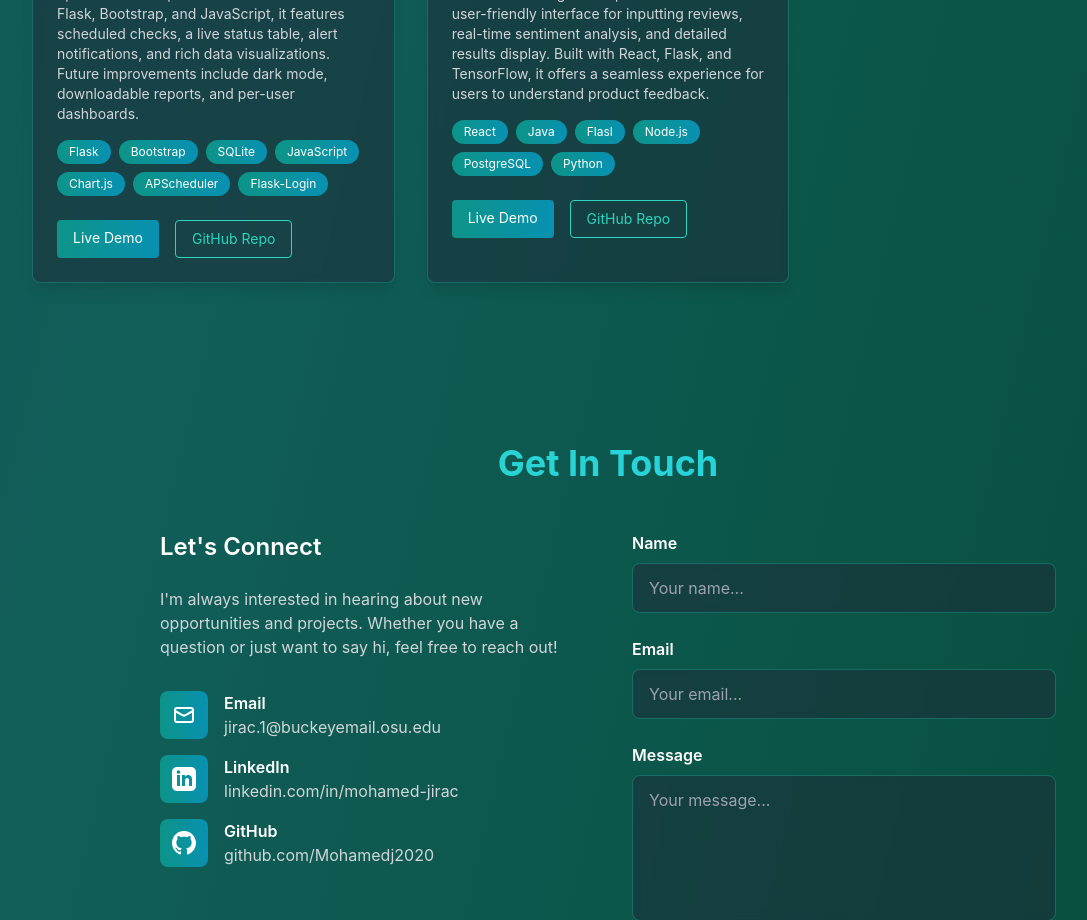
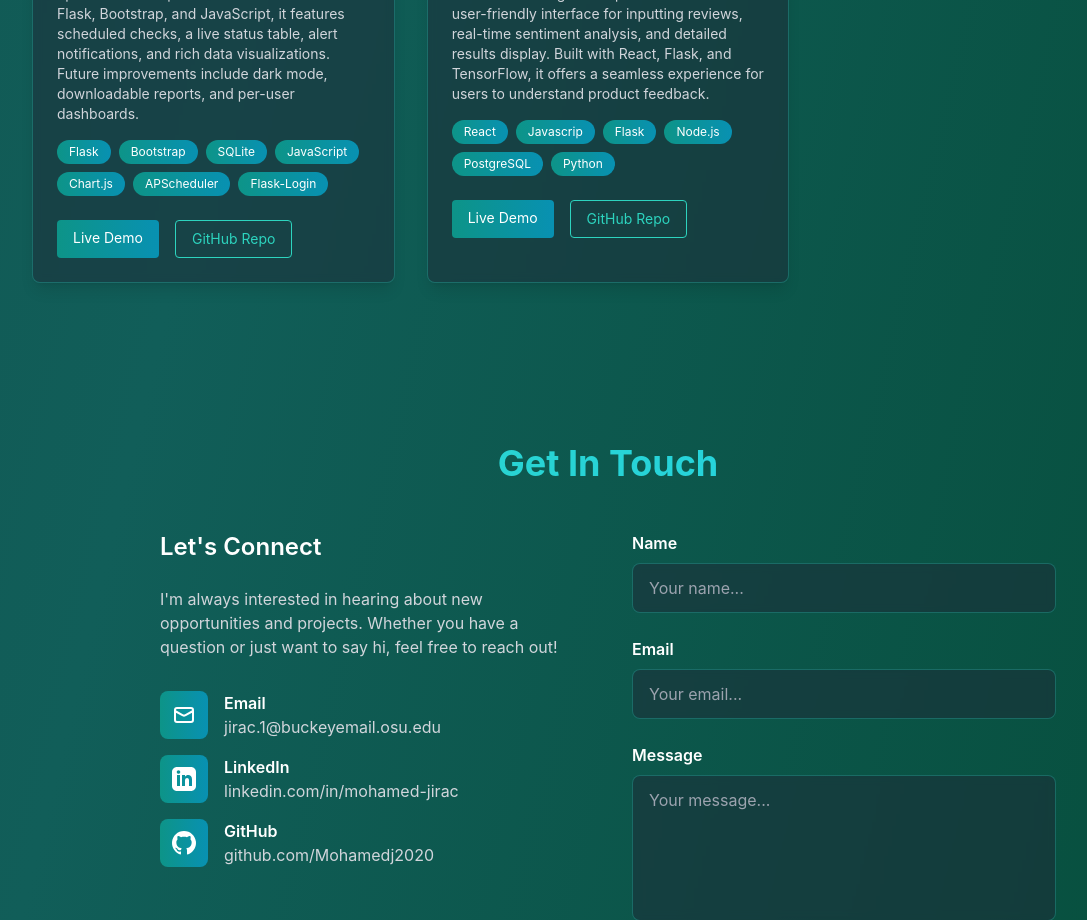
Before and after one commit to Mohamedj2020/PersonalPortfolio, a React (Create React App) app: page / in a window 1280 px wide. Shown: the part 4240-5160 px from the top of the page, without its empty margins (32-1119 px from the left). Built offline with nearby package versions, Linux system fonts and the light colour scheme; no server answers.

Commit message:
Update data.ts

```diff
--- a/src/data.ts
+++ b/src/data.ts
@@ -54,7 +54,7 @@ export const projectsData = [
 {
   title: "Revu App",
   description: "A comprehensive sentiment analysis application that classifies product reviews as positive, negative, or neutral using advanced machine learning techniques. It features a user-friendly interface for inputting reviews, real-time sentiment analysis, and detailed results display. Built with React, Flask, and TensorFlow, it offers a seamless experience for users to understand product feedback.",
-  technologies: ["React", "Java", " Flasl", "Node.js", "PostgreSQL", "Python"],
+  technologies: ["React", "Javascrip", " Flask", "Node.js", "PostgreSQL", "Python"],
   liveUrl: "#",
   githubUrl: "https://github.com/Mohamedj2020/Revu-app",
     image: "/images/revs_logo.svg" // Updated to match case-sensitivity
```
